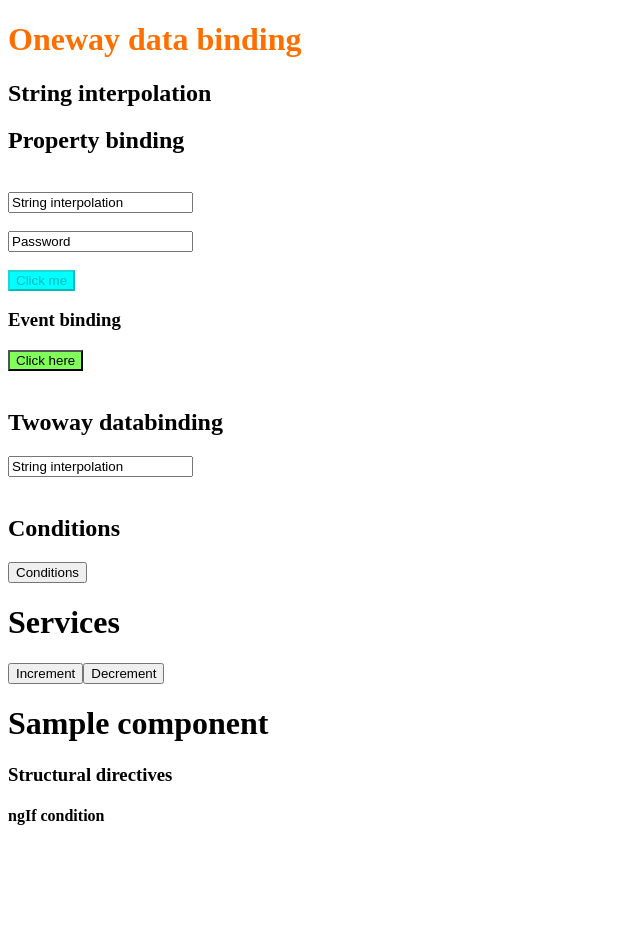
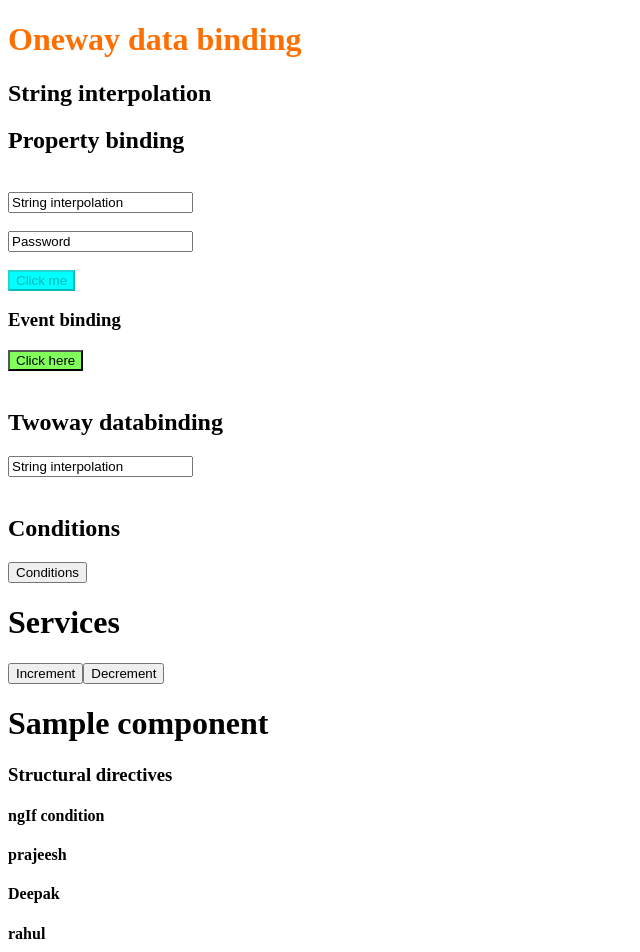
Before and after one commit to Prajeesh7/Angular, an Angular app: page / in a window 1280 px wide. Shown: the top 952 px of the page, without its empty margins (0-640 px from the left). Before the commit the page ends 846 px from the top, so only its background shows below. Built offline with nearby package versions, Linux system fonts and the light colour scheme.

Commit message:
ngFor applied

```diff
--- a/src/app/sample-component/sample-component.component.html
+++ b/src/app/sample-component/sample-component.component.html
@@ -1,3 +1,4 @@
 <h1>Sample component</h1>
 <h3>Structural directives</h3>
 <h4 *ngIf="true">ngIf condition</h4>
+<h4 *ngFor="let data of values">{{data}}</h4>
--- a/src/app/sample-component/sample-component.component.ts
+++ b/src/app/sample-component/sample-component.component.ts
@@ -13,6 +13,7 @@ import { Component } from '@angular/core';
 export class SampleComponentComponent {
 
   num = 20
-  click = false
+  values = ['prajeesh','Deepak','rahul']
+
 
 }
```
